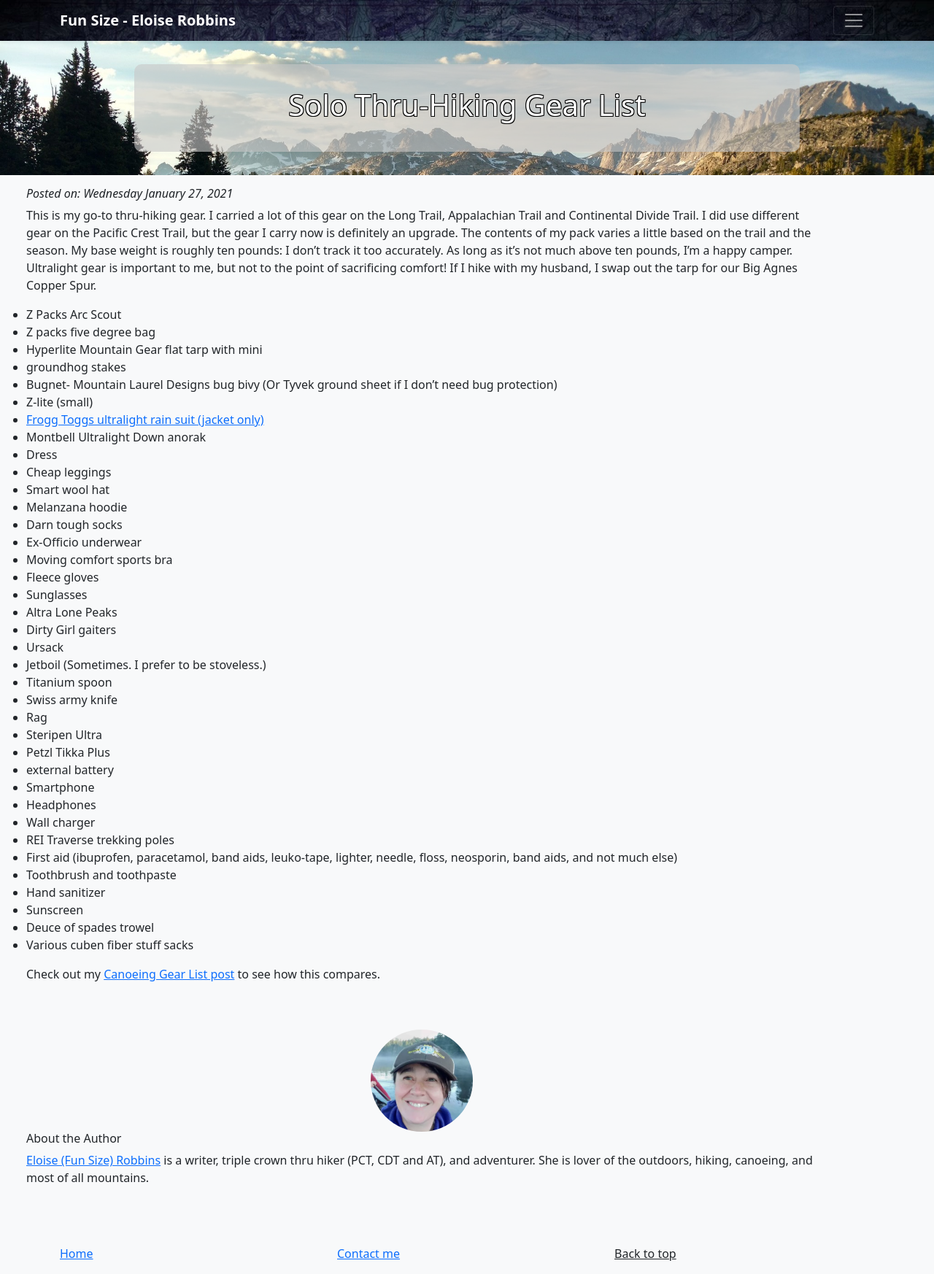
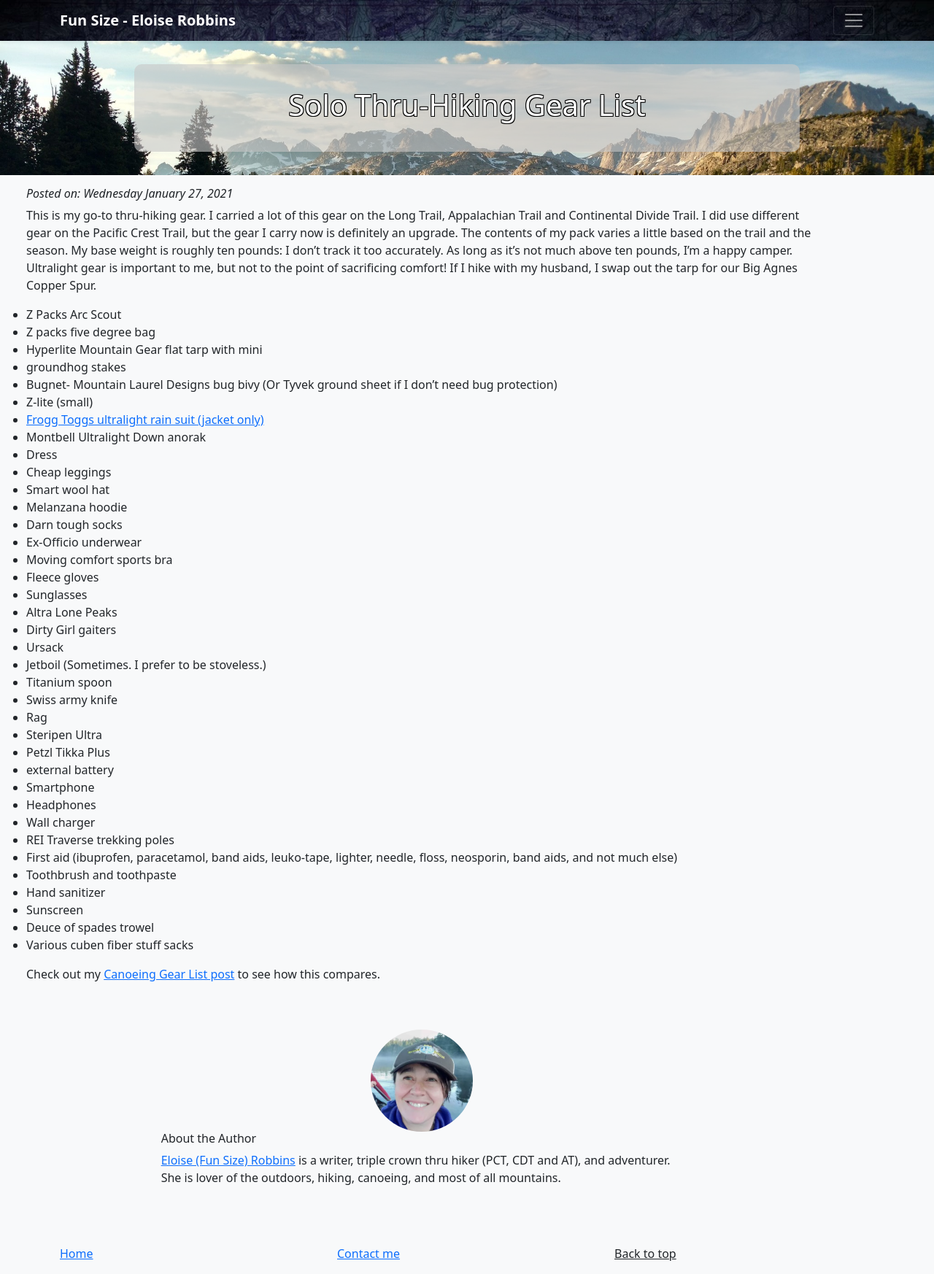
Before and after one commit to number5alive/funsizehikes, a Jekyll site: the page built from blog/_posts/2021-01-27-SoloThruHikingGear.md, in a window 1280 px wide. Shown: the whole page at 73% size. Built offline with Jekyll 4.4.1, drawn with Linux system fonts in a browser that asks for light colours.

Commit message:
authorbio: just added some padding on larger screens

```diff
--- a/_layouts/blog.html
+++ b/_layouts/blog.html
@@ -7,6 +7,7 @@ layout: withbanner
 
 <div class="container py-5">
   <div class="row">
+    <div class="col-md-2"></div>
     <div class="col authorbio">
       <div>
       <img class="bd-placeholder-img rounded-circle" width="140" height="140" src="/images/justfs/fsface1-320.webp">
@@ -16,5 +17,6 @@ layout: withbanner
       <p><a href="/about.html">Eloise (Fun Size) Robbins</a> is a writer, triple crown thru hiker (PCT, CDT and AT), and adventurer. She is lover of the outdoors, hiking, canoeing, and most of all mountains.</p>
       </div>
     </div>
+    <div class="col-md-2"></div>
   </div>
 </div>
```
